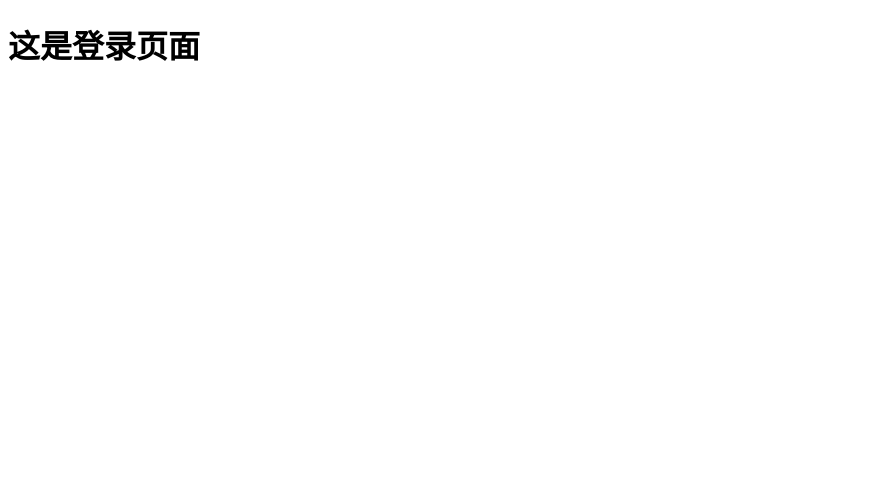
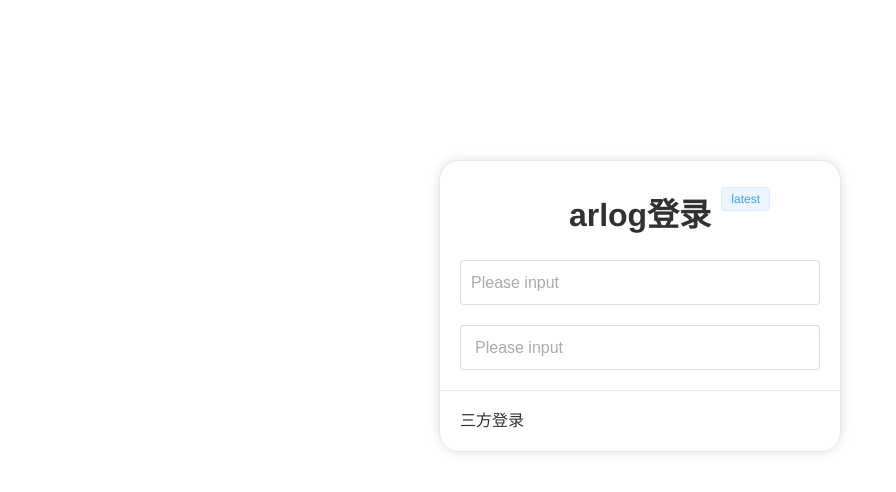
Before and after one commit to cooting-cn/arlog, a Vue app in the folder web/: page /login in a window 1280 px wide. Shown: the top 492 px of the page, without its empty margins (0-896 px from the left). Built offline with nearby package versions, Linux system fonts and the light colour scheme.

Commit message:
登录页创建

```diff
--- a/web/src/App.vue
+++ b/web/src/App.vue
@@ -8,6 +8,35 @@ import {RouterView} from 'vue-router'
   <RouterView/>
 </template>
 
-<style scoped>
+<style lang="css">
+/*
+公共样式
+设置全屏 不滑动
+*/
+#app {
+  width: 100%;
+  height: 100%;
+}
+
+html {
+  box-sizing: border-box;
+  width: 100%;
+  height: 100%;
+  line-height: 1.5;
+  tab-size: 4;
+  text-size-adjust: 100%;
+}
+
+body {
+  width: 100%;
+  height: 100%;
+  margin: 0;
+  font-family: "Helvetica Neue", Helvetica, "PingFang SC", "Hiragino Sans GB",
+  "Microsoft YaHei", "微软雅黑", Arial, sans-serif;
+  line-height: inherit;
+  -moz-osx-font-smoothing: grayscale;
+  -webkit-font-smoothing: antialiased;
+  text-rendering: optimizelegibility;
+}
 
 </style>
--- a/web/src/views/login/index.vue
+++ b/web/src/views/login/index.vue
@@ -3,9 +3,68 @@
 </script>
 
 <template>
-<h1>这是登录页面</h1>
+  <!--整个页面布局-->
+  <div class="container">
+    <!--登录框    -->
+    <el-card class="login">
+
+      <!--    显示头文字  -->
+      <div style="text-align: center;">
+        <div class="flex-item">
+          <!--      版本标签    -->
+          <el-tag type="primary">latest</el-tag>
+        </div>
+        <h1 style="margin-top: 10px">arlog登录</h1>
+      </div>
+
+      <!--    表单用户 密码  -->
+      <!--   用户   -->
+      <div class="sr">
+        <el-input v-model="input" class="custom-input" placeholder="Please input"/>
+      </div>
+      <!--    密码  -->
+      <div class="sr">
+        <el-input v-model="input" class="custom-input" placeholder="Please input" size="large"/>
+      </div>
+
+      <!--  三方登录    -->
+      <template #footer>三方登录</template>
+    </el-card>
+  </div>
 </template>
 
 <style scoped>
 
+.custom-input {
+
+  height: 45px; /* 自定义高度 */
+  font-size: 16px; /* 自定义字体大小 */
+}
+
+.sr {
+  margin-top: 20px;
+
+}
+
+.flex-item {
+  position: absolute;
+  top: 15px;
+  right: 15%;
+  padding: 10px;
+}
+
+/*登录框居中*/
+.login {
+  margin: 0 auto; /* 水平居中 */
+  position: relative; /* 相对定位 */
+  top: 20%;
+  max-width: 400px;
+
+  border-radius: 20px; /*弧度角度*/
+}
+
+/*容器布局高度100%*/
+.container {
+  height: 100%;
+}
 </style>
```
